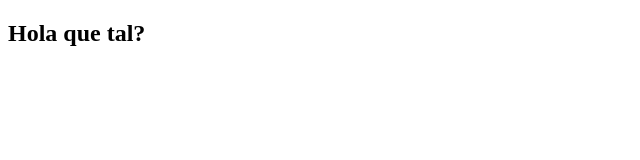
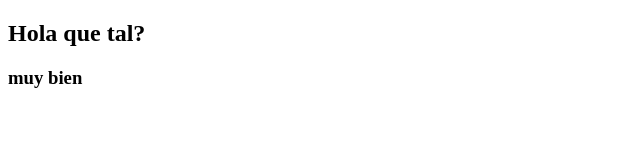
Before and after one commit to danielasz2201/gitdanelina, a plain HTML site: page index.html in a window 1280 px wide. Shown: the full height of the page, 0-640 px from the left. Drawn offline with Linux system fonts and the light colour scheme.

Commit message:
contestación al saludo

```diff
--- a/index.html
+++ b/index.html
@@ -7,5 +7,6 @@
 </head>
 <body>
     <h2>Hola que tal?</h2>
+    <h3>muy bien</h3>
 </body>
 </html>
```
